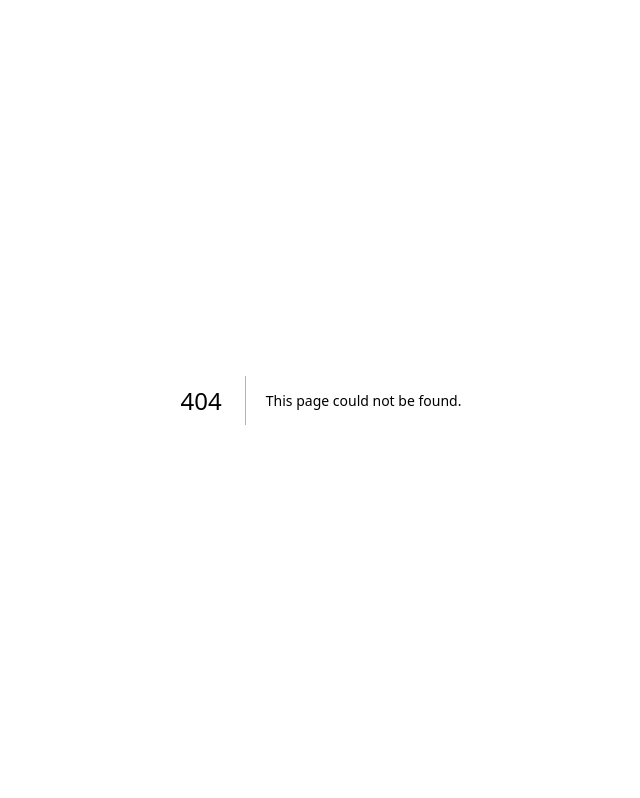
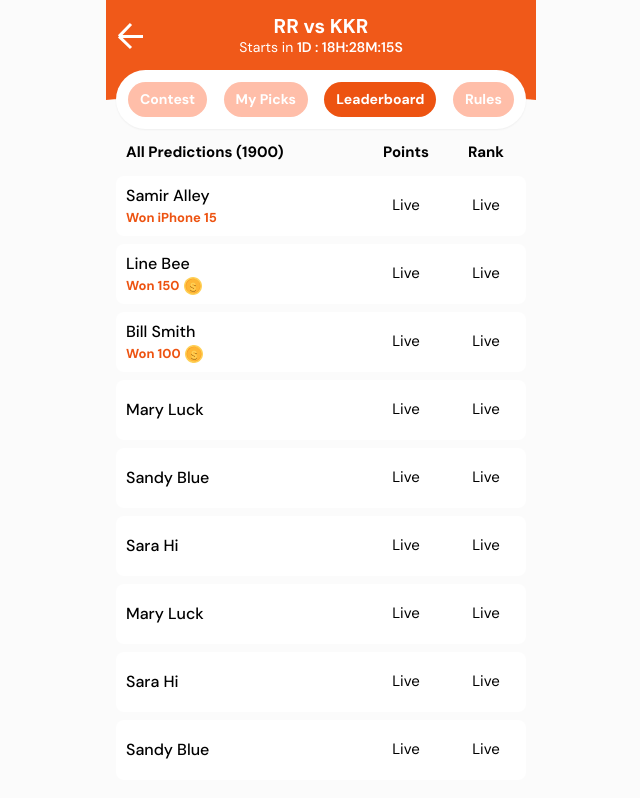
Before and after one commit to Achyut770/super5, a Next.js app: page /1/leaderboard in a window 1280 px wide. Before the commit this address had no page. Shown: the whole page, without its empty margins (319-959 px from the left). Built offline with nearby package versions, Linux system fonts and the light colour scheme.

Commit message:
Changes Made

```diff
--- /dev/null
+++ b/app/[gameId]/contest/page.js
@@ -0,0 +1,42 @@
+import ContestHeader from "@/components/contest/ContestHeader";
+import ContestTabs from "@/components/contest/ContestTabs";
+import JoinSupercoin from "@/components/contest/JoinSupercoin";
+import WiningRank from "@/components/contest/WiningRank";
+
+export const data = {
+  1:"Live",
+  2:"Upcoming" ,
+  3:"Completed",
+  4:"Live",
+  5:"Upcoming"
+}
+
+const Page = ({ params }) => {
+  const { gameId } = params; // Get dynamic param from URL
+
+
+
+  // fetch data and find if its status
+  const isUpComing = data[gameId] ==="Upcoming"
+
+  return (
+    <div className="flex h-[100dvh] flex-col">
+      <div className="absolute left-0 top-0 flex justify-center w-full">
+        <div className="max-w-[430px] top-0 left-0 w-full h-[100px]">
+          <img src="/img/header/ellipse.png" className="w-full h-full" />
+        </div>
+      </div>
+
+      <div className="flex relative z-[1] grow mb-2 w-full max-w-[430px] mx-auto overflow-hidden">
+        <main className="w-full">
+          <ContestHeader />
+          <ContestTabs active={1} gameId={gameId} />
+         {isUpComing && <JoinSupercoin />}
+          <WiningRank />
+        </main>
+      </div>
+    </div>
+  );
+};
+
+export default Page;
--- a/components/how-to-play/SelectMatch.jsx
+++ b/app/[gameId]/leaderboard/page.jsx
@@ -1,31 +1,30 @@
-import React from "react";
+import ContestHeader from "@/components/contest/ContestHeader";
+import ContestTabs from "@/components/contest/ContestTabs";
+import LeaderboardPrediction from "@/components/leaderboard/LeaderboardPrediction";
+import { data } from "../contest/page";
 
-const SelectMatch = () => {
+const page = ({ params }) => {
+  const { gameId } = params; // Get dynamic param from URL
+
+  const status = data[gameId];
+
   return (
-    <div id="select-match" className="flex sections flex-col gap-6 pt-[90px]">
-      <div className="flex gap-2">
-        <span className="text-[#181818] flex leading-[1.2] font-bold text-[20px]">
-          1.
-        </span>
-        <div className="flex flex-col gap-2">
-          <h2 className="text-[#181818] leading-[1.2] font-bold text-[20px]">
-            Select a Match
-          </h2>
-          <p className="text-black leading-[1.2] text-[14px]">
-            dummy text of the printing and typesetting industry. Lorem Ipsum has
-            been the industry's standard
-          </p>
+    <div className="flex h-[100dvh] flex-col">
+      <div className="absolute left-0 top-0 flex justify-center w-full">
+        <div className="max-w-[430px] top-0 left-0 w-full h-[100px]">
+          <img src="/img/header/ellipse.png" className="w-full h-full" />
         </div>
       </div>
 
-      <div className="flex">
-        <img
-          src="/img/how-to-play/select-match.png"
-          className="w-[223px] mx-auto"
-        />
+      <div className="flex flex-col relative z-[1] grow w-full max-w-[430px] mx-auto overflow-hidden">
+        <main className="w-full">
+          <ContestHeader />
+          <ContestTabs active={3} gameId={gameId} />
+          <LeaderboardPrediction status={status} />
+        </main>
       </div>
     </div>
   );
 };
 
-export default SelectMatch;
+export default page;
--- a/app/my-picks/page.jsx
+++ b/app/[gameId]/my-picks/page.jsx
@@ -1,8 +1,13 @@
 import ContestHeader from "@/components/contest/ContestHeader";
 import ContestTabs from "@/components/contest/ContestTabs";
 import PredictionTable from "@/components/my-picks/PredictionTable";
+import { data } from "../contest/page"; // Ensure 'data' is correctly imported
 
-const page = () => {
+const Page = ({ params }) => {
+  const { gameId } = params;
+
+  const statusGame = data[gameId] ? data[gameId] : null;
+
   return (
     <div className="flex h-[100dvh] flex-col">
       <div className="absolute left-0 top-0 flex justify-center w-full">
@@ -14,12 +19,18 @@ const page = () => {
       <div className="flex flex-col relative z-[1] grow w-full max-w-[430px] mx-auto overflow-hidden">
         <main className="w-full">
           <ContestHeader />
-          <ContestTabs active={2} />
-          <PredictionTable />
+          <ContestTabs active={2} gameId={gameId} />
+
+          {/* Only render PredictionTable if statusGame is valid */}
+          {statusGame ? (
+            <PredictionTable status={statusGame} />
+          ) : (
+            <p className="text-center text-red-500">Invalid game ID</p>
+          )}
         </main>
       </div>
     </div>
   );
 };
 
-export default page;
+export default Page;
--- a/app/leaderboard/page.jsx
+++ /dev/null
@@ -1,25 +0,0 @@
-import ContestHeader from "@/components/contest/ContestHeader";
-import ContestTabs from "@/components/contest/ContestTabs";
-import LeaderboardPrediction from "@/components/leaderboard/LeaderboardPrediction";
-
-const page = () => {
-  return (
-    <div className="flex h-[100dvh] flex-col">
-      <div className="absolute left-0 top-0 flex justify-center w-full">
-        <div className="max-w-[430px] top-0 left-0 w-full h-[100px]">
-          <img src="/img/header/ellipse.png" className="w-full h-full" />
-        </div>
-      </div>
-
-      <div className="flex flex-col relative z-[1] grow w-full max-w-[430px] mx-auto overflow-hidden">
-        <main className="w-full">
-          <ContestHeader />
-          <ContestTabs active={3} />
-          <LeaderboardPrediction />
-        </main>
-      </div>
-    </div>
-  );
-};
-
-export default page;
--- a/components/contest/ContestTabs.jsx
+++ b/components/contest/ContestTabs.jsx
@@ -2,27 +2,27 @@
 import Link from "next/link";
 import React, { useState } from "react";
 
-const ContestTabs = ({ active }) => {
+const ContestTabs = ({ active, gameId }) => {
   const tabList = [
     {
       title: "Contest",
       id: 1,
-      url: "/contest/1",
+      url: `/${gameId}/contest`,
     },
     {
       title: "My Picks",
       id: 2,
-      url: "/my-picks",
+      url: `/${gameId}/my-picks`,
     },
     {
       title: "Leaderboard",
       id: 3,
-      url: "/leaderboard",
+      url: `/${gameId}/leaderboard`,
     },
     {
       title: "Rules",
       id: 4,
-      url: "/rules",
+      url: `/${gameId}/rules`,
     },
   ];
   const [activeTab, setActiveTab] = useState(active);
--- a/components/homepage/UpcomingMatches.jsx
+++ b/components/homepage/UpcomingMatches.jsx
@@ -87,7 +87,8 @@ const UpcomingMatches = ({ state = "Upcoming" }) => {
 
         {!loading &&
           matchs.map((d, index) => (
-            <Link href="/contest/1">
+            // here use id from matchess d.id instead of index
+            <Link href={`/${index + 1}/contest`}>
               <div className="rounded-[20px] overflow-hidden border shadow-sm bg-white border-[#E7E7E7]">
                 <div className="h-[33px]  flex justify-center items-center px-3">
                   <div className="flex w-full items-center justify-between">
--- a/components/leaderboard/LeaderboardPrediction.jsx
+++ b/components/leaderboard/LeaderboardPrediction.jsx
@@ -4,7 +4,7 @@ import { useState } from "react";
 import LeaderboardPredictionTableList from "./LeaderboardPredictionTableList";
 import SelectedPrediction from "./SelectedPrediction";
 
-const LeaderboardPrediction = () => {
+const LeaderboardPrediction = ({ status }) => {
   const [showSelectedPrediction, setShowSelectedPrediction] = useState(false);
 
   const predictionTableData = [
@@ -91,6 +91,8 @@ const LeaderboardPrediction = () => {
               <LeaderboardPredictionTableList
                 setShowSelectedPrediction={setShowSelectedPrediction}
                 data={d}
+                status={status}
+                key={d.id}
               />
             );
           })}
--- a/components/leaderboard/LeaderboardPredictionTableList.jsx
+++ b/components/leaderboard/LeaderboardPredictionTableList.jsx
@@ -3,7 +3,9 @@ import { TableCoinIcon } from "../common/Icons";
 const LeaderboardPredictionTableList = ({
   data,
   setShowSelectedPrediction,
+  status,
 }) => {
+  const isUpComing = status === "Upcoming";
   return (
     <div
       onClick={() => setShowSelectedPrediction(true)}
@@ -21,10 +23,14 @@ const LeaderboardPredictionTableList = ({
           )}
         </div>
         <div class="w-[80px] flex justify-center items-center gap-1">
-          <span class="text-[#000] text-[15px]">{data.points}</span>
+          <span class="text-[#000] text-[15px]">
+            {isUpComing ? data.points : status}
+          </span>
         </div>
         <div class="w-[80px] flex justify-center items-center gap-1">
-          <span class="text-[#000] text-[15px]">{data.rank}</span>
+          <span class="text-[#000] text-[15px]">
+            {isUpComing ? data.rank : status}
+          </span>
         </div>
       </div>
     </div>
--- a/components/my-picks/PredictionTable.jsx
+++ b/components/my-picks/PredictionTable.jsx
@@ -5,7 +5,7 @@ import { DownArrowIcon } from "../common/Icons";
 import PredictionTableList from "./PredictionTableList";
 import QuestionWrapper from "./QuestionWrapper";
 
-const PredictionTable = () => {
+const PredictionTable = ({status}) => {
   const [showTable, setShowTable] = useState(true);
   const [showQuestion, setShowQuestion] = useState(false);
   const dummyTableData = [
@@ -31,6 +31,7 @@ const PredictionTable = () => {
       name: "Virat kohli",
     },
   ];
+
   return (
     <>
       <div
@@ -65,6 +66,7 @@ const PredictionTable = () => {
             {dummyTableData.map((d) => {
               return (
                 <PredictionTableList
+                status={status}
                   setShowQuestion={setShowQuestion}
                   data={d}
                 />
--- a/components/my-picks/PredictionTableList.jsx
+++ b/components/my-picks/PredictionTableList.jsx
@@ -1,6 +1,8 @@
 import { RedirectArrowIcon } from "../common/Icons";
 
-const PredictionTableList = ({ data, setShowQuestion }) => {
+const PredictionTableList = ({ data, setShowQuestion, status }) => {
+  const isUpComing = status === "Upcoming";
+
   return (
     <div className="flex bg-[white] hover:bg-[#FFEAE2] transition-all duration-300 rounded-lg cursor-pointer p-[10px] items-center justify-between">
       <div className="flex items-center gap-2">
@@ -14,12 +16,16 @@ const PredictionTableList = ({ data, setShowQuestion }) => {
           <h4 className="text-[16px] text-black font-bold">{data.name}</h4>
         </div>
       </div>
+      {isUpComing ? (
         <span
           onClick={() => setShowQuestion(true)}
           className="w-[100px] flex justify-end h-full items-center"
         >
           <RedirectArrowIcon />
         </span>
+      ) : status ? (
+        status
+      ) : null}
     </div>
   );
 };
```
Lines whose indentation alone changed are shown as unchanged.
